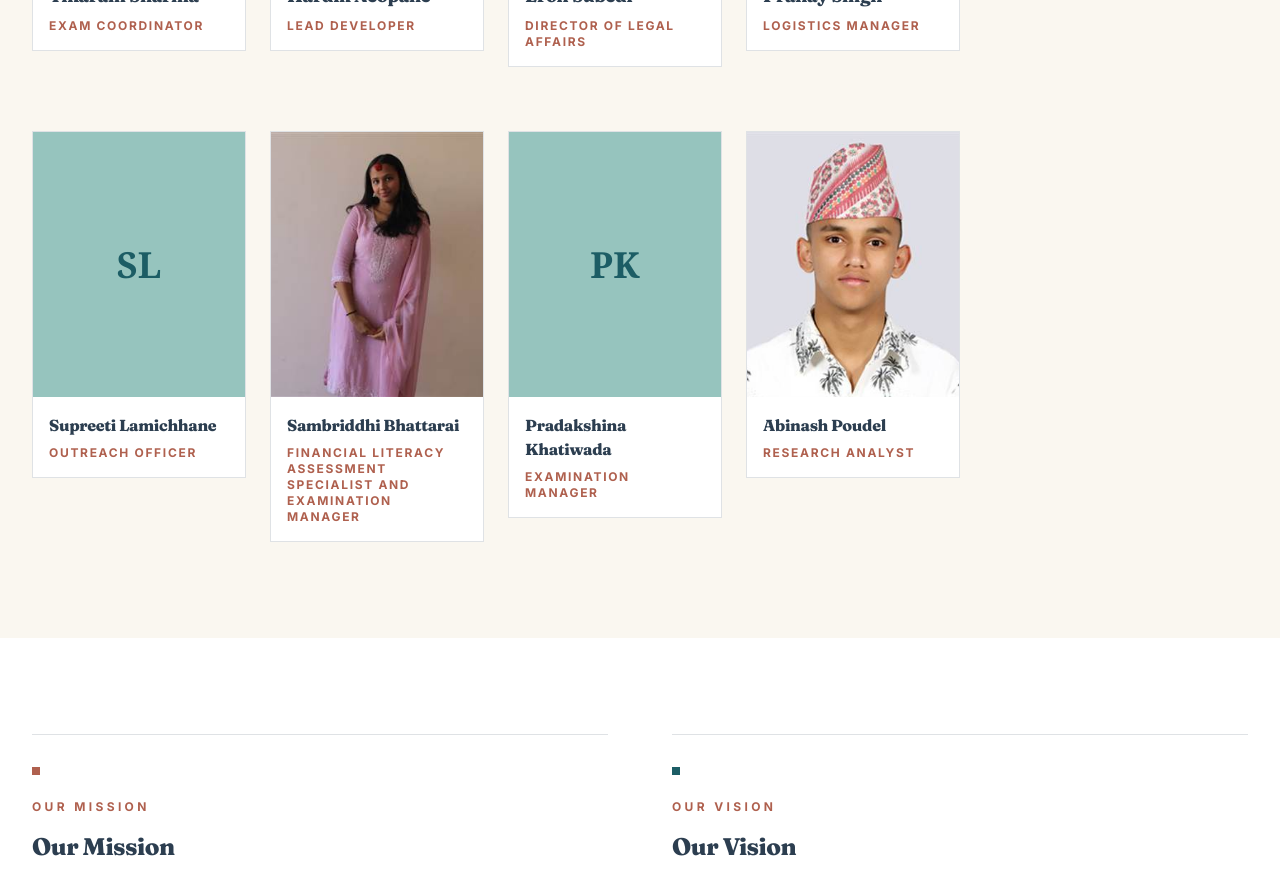
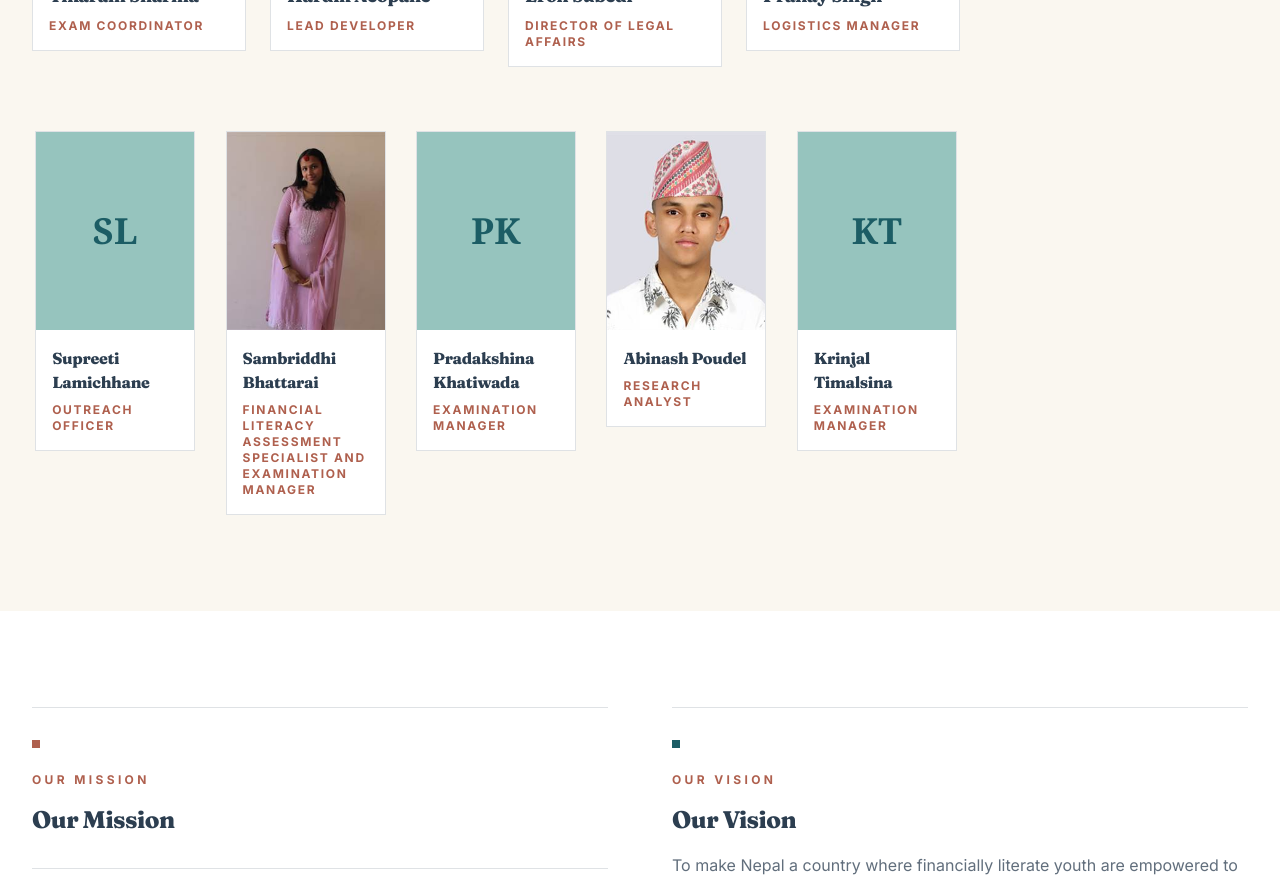
Before and after one commit to HardikNeo/NAFO, a React (Vite) app: page /about in a window 1280 px wide. Shown: the part 1640-2522 px from the top of the page. Built offline with nearby package versions, Linux system fonts and the light colour scheme; no server answers; the database is empty.

Commit message:
Add Krinjal Timalsina to the team

```diff
--- a/src/components/Team.jsx
+++ b/src/components/Team.jsx
@@ -25,6 +25,7 @@ const teamRows = [
     },
     { name: "Pradakshina Khatiwada", role: "Examination Manager" },
     { name: "Abinash Poudel", role: "Research Analyst" },
+    { name: "Krinjal Timalsina", role: "Examination Manager" },
   ],
 ];
 
@@ -61,7 +62,7 @@ function MemberTile({ member, size }) {
     },
     officer: {
       image: "aspect-[4/5]",
-      card: "w-full max-w-[14rem]",
+      card: "w-full max-w-[10rem]",
       name: "text-sm sm:text-base",
       padding: "p-4",
     },
@@ -163,9 +164,11 @@ export default function Team() {
                   className={`grid items-start justify-center gap-5 sm:gap-6 ${
                     isFounder
                       ? "grid-cols-1"
-                      : row.length === 4
-                        ? "grid-cols-2 sm:grid-cols-4"
-                        : "grid-cols-2 sm:grid-cols-3"
+                      : row.length === 5
+                        ? "grid-cols-2 sm:grid-cols-3 xl:grid-cols-5"
+                        : row.length === 4
+                          ? "grid-cols-2 sm:grid-cols-4"
+                          : "grid-cols-2 sm:grid-cols-3"
                   }`}
                 >
                   {row.map((member) => (
```
